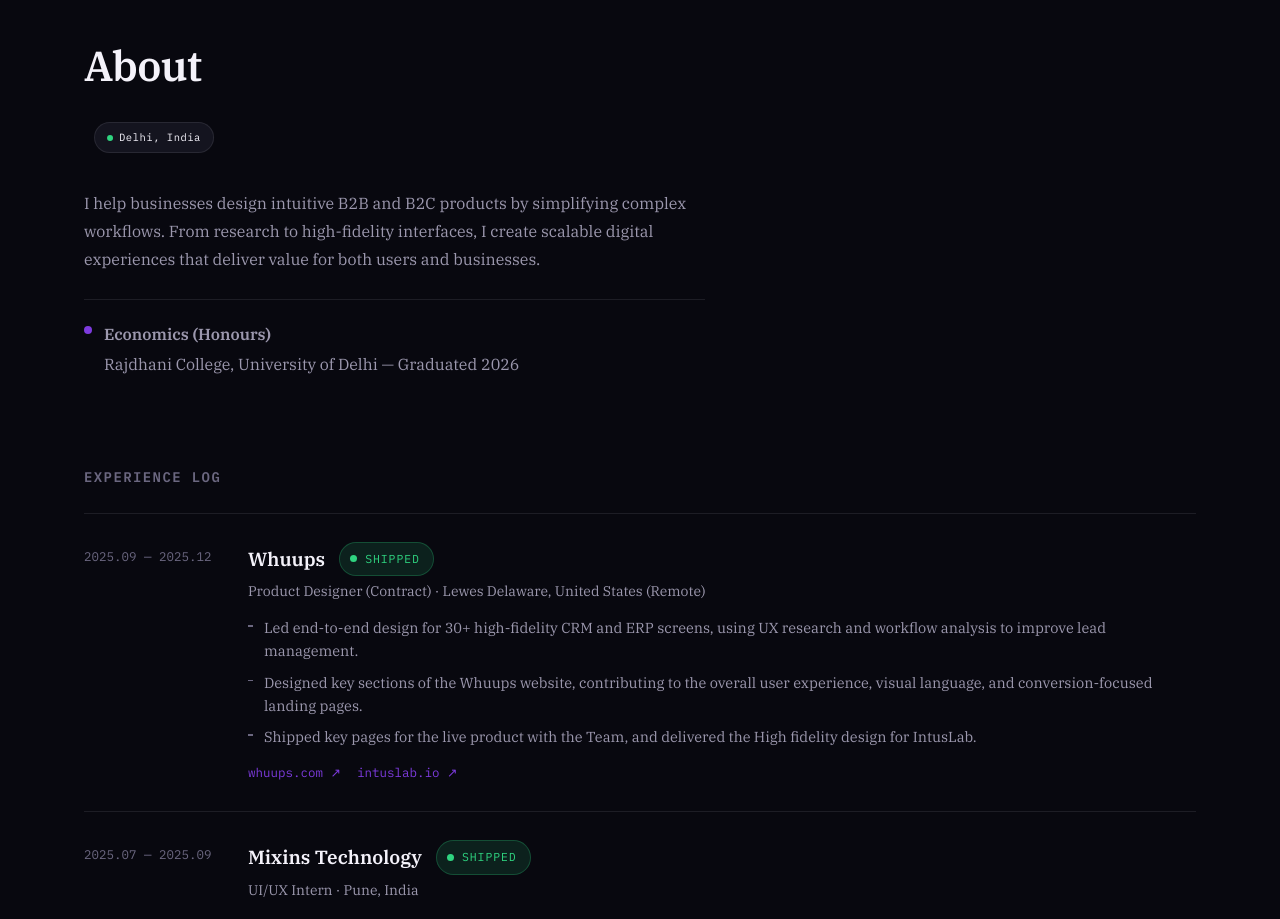
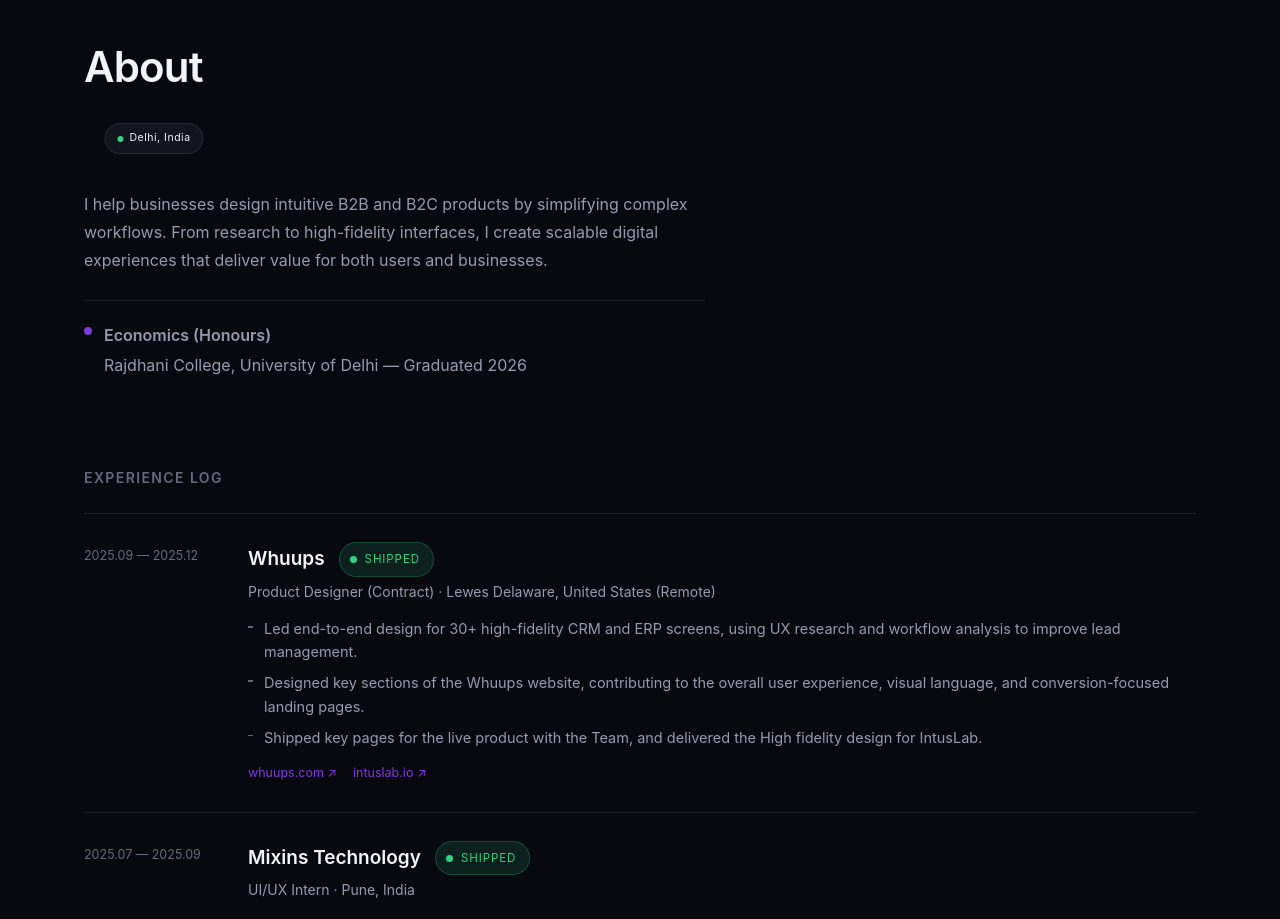
Before and after one commit to Prashant-712/prashant-portfolio, a React (Vite) app: page / in a window 1280 px wide. Shown: the part 2420-3339 px from the top of the page. Built offline with nearby package versions, Linux system fonts and the light colour scheme.

Commit message:
Change in the file index.css

```diff
--- a/src/data/content.js
+++ b/src/data/content.js
@@ -148,6 +148,7 @@ export const caseStudies = [
     ndaProtected: false,
     cover: "/assets/Gemini.png",
   },
+
   {
     slug: "Big11-india",
     title: "Big11 India",
--- a/src/index.css
+++ b/src/index.css
@@ -8,9 +8,9 @@
 
 :root {
   /* type */
- --font-display: 'IBM Plex Serif', serif;
-  --font-body: 'IBM Plex Serif', serif;
-  --font-mono: 'IBM Plex Mono', 'SFMono-Regular', monospace;
+ --font-display: 'Inter', sans-serif;
+--font-body: 'Inter', sans-serif;
+--font-mono: 'Inter', sans-serif;
 
   /* accents — identical across themes, brand stays constant */
   --violet: #7D3BDE;
```
